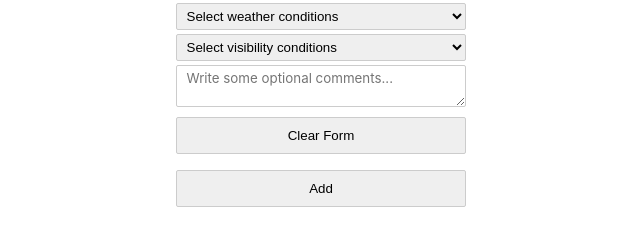
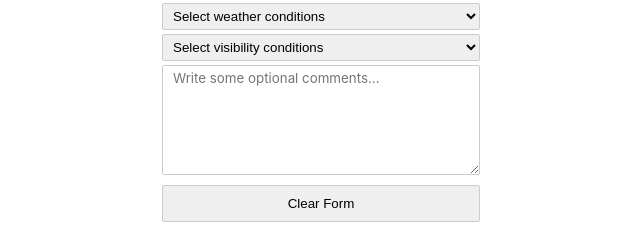
Before and after one commit to Francormin/fullstackopen-bootcamp, a React (Create React App) app in the folder part9/exercises-ilari-frontend/: page / in a window 1280 px wide. Shown: the part 161-386 px from the top of the page, without its empty margins (319-959 px from the left). Built offline with nearby package versions, Linux system fonts and the light colour scheme; no server answers.

Commit message:
adding width and height restrictions to textarea

```diff
--- a/part9/exercises-ilari-frontend/src/index.css
+++ b/part9/exercises-ilari-frontend/src/index.css
@@ -49,4 +49,8 @@ textarea {
   font-family: inherit;
   margin-bottom: 8px;
   padding-left: 10px;
+  min-width: 300px;
+  min-height: 100px;
+  max-width: 500px;
+  max-height: 200px;
 }
```
